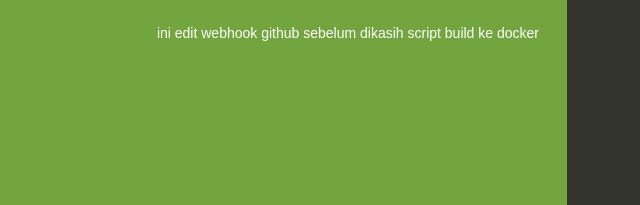
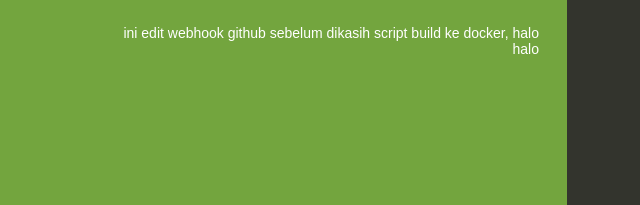
Before and after one commit to QiuRRQ/aws_sample_nodejs, a website: page index.html in a window 1280 px wide. Shown: the part 330-535 px from the top of the page, 73-713 px from the left. Drawn offline with Linux system fonts and the light colour scheme.

Commit message:
Update index.html

```diff
--- a/index.html
+++ b/index.html
@@ -76,7 +76,7 @@
     <div class="textColumn">
       <h1>Congratulations</h1>
       <p>Your first AWS Elastic Beanstalk Node.js application is now running on your own dedicated environment in the AWS Cloud</p>
-      <p>ini edit webhook github sebelum dikasih script build ke docker</p>
+      <p>ini edit webhook github sebelum dikasih script build ke docker, halo halo</p>
     </div>
     <div class="linksColumn">
       <h2>What's Next?</h2>
```
